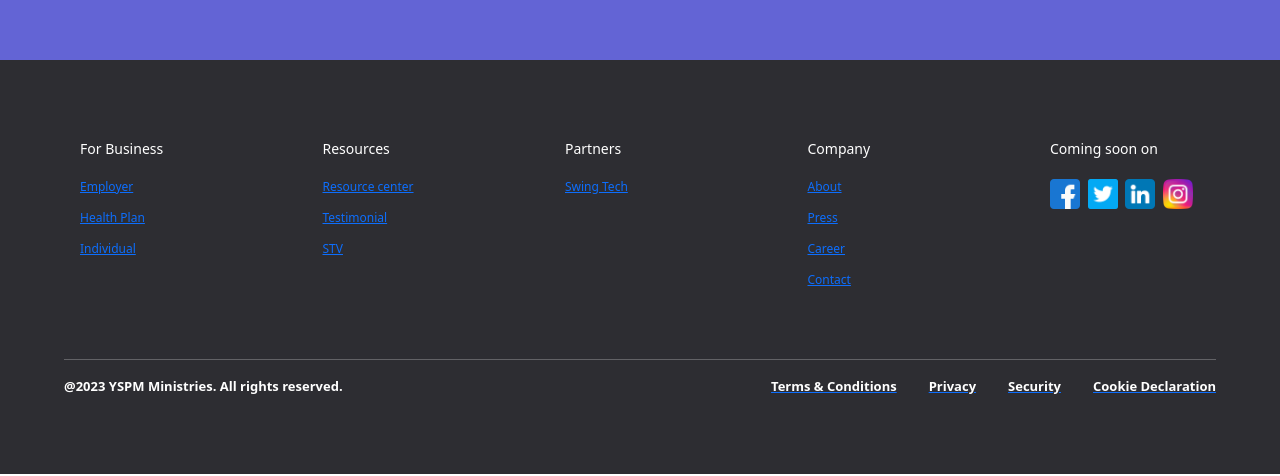
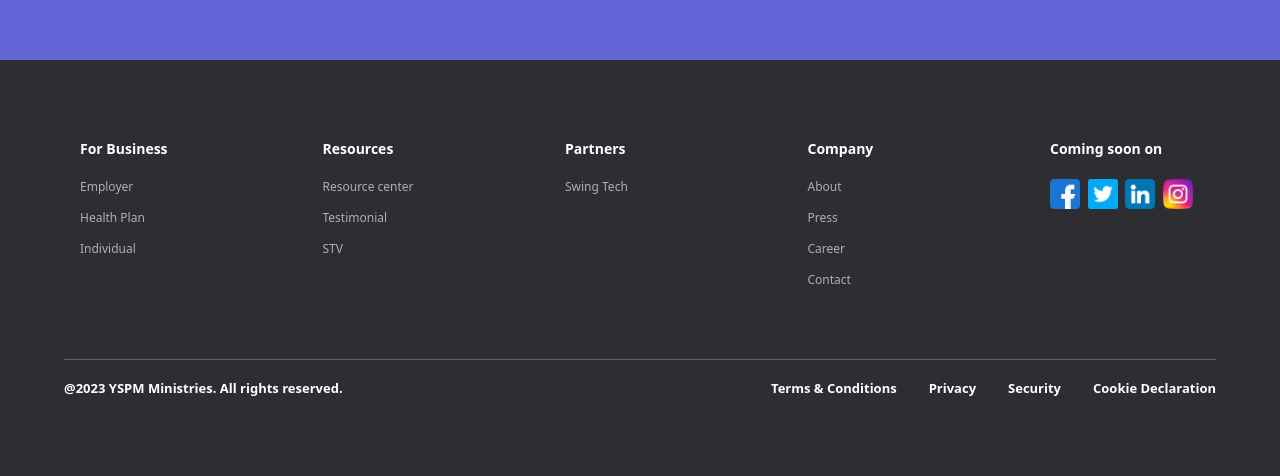
Before and after one commit to rameshmanepalli1234/yspm-songs, a React (Create React App) app: page / in a window 1280 px wide. Shown: the part 719-1195 px from the top of the page. Built offline with nearby package versions, Linux system fonts and the light colour scheme.

Commit message:
changed css

```diff
--- a/src/footer/Footer.scss
+++ b/src/footer/Footer.scss
@@ -32,8 +32,8 @@
 }
 
 a {
-  color: rgb(175, 175, 179);
-  text-decoration: none;
+  color: rgb(175, 175, 179) !important;
+  text-decoration: none !important;
 }
 
 .socialmedia {
@@ -49,6 +49,7 @@ a {
   font-size: 14px;
   line-height: 17px;
   margin-bottom: 0.9rem;
+  font-weight: 800;
 }
 
 .sb_footer-links_div p {
@@ -81,6 +82,7 @@ a {
 hr {
   color: white !important;
   width: 100%;
+  height: 3px;
 }
 
 .sb_footer-copyright p {
```
